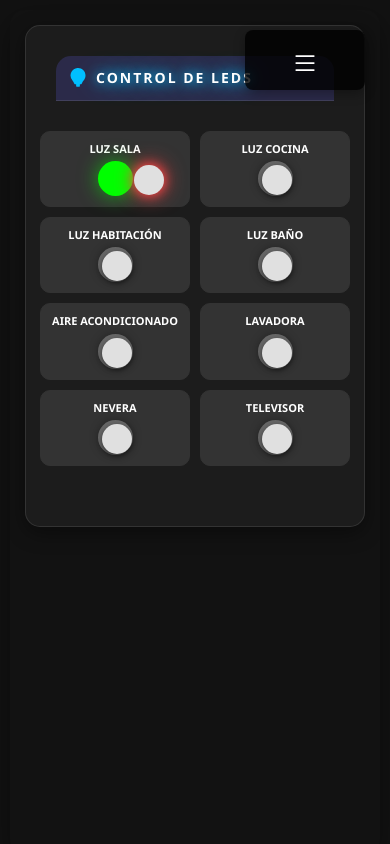
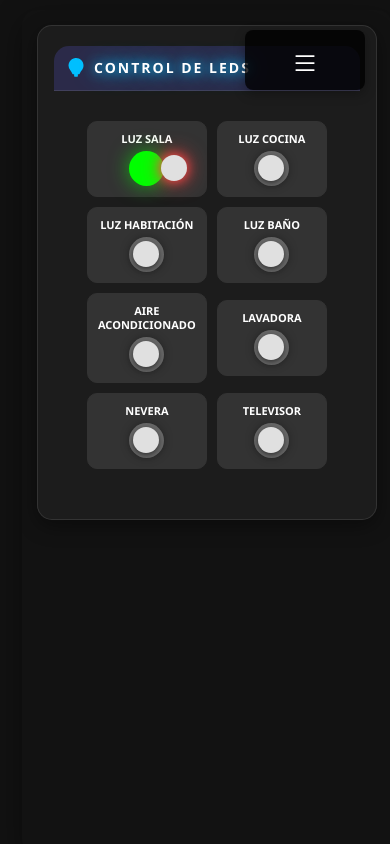
Before and after one commit to Naxl29/PROYECTO-ARDUINO, a Flask app: page /usuario/button in a window 390 px wide, after a click that opens the changed part. Run offline with Flask 3, Linux system fonts and the light colour scheme; the visitor is signed in with stand-in values (Sample User, id 1); data that the repository does not hold is empty; some libraries are stand-ins or nearby versions.

Commit message:
Actualización de estilos en button.css: se ajusta el ancho máximo, se modifica la alineación de los elementos y se añaden media queries para mejorar la responsividad en diferentes tamaños de pantalla.

```diff
--- a/static/css/button.css
+++ b/static/css/button.css
@@ -23,7 +23,7 @@ body {
     border-radius: 20px;
     box-shadow: 0 10px 30px rgba(0, 0, 0, 0.5);
     border: 1px solid var(--card-border);
-    max-width: 1200px; /* Ancho suficiente para una sola fila */
+    max-width: 100%;
     padding: 30px;
     animation: fadeIn 1s ease-in-out; /* Animación de entrada */
 }
@@ -63,7 +63,7 @@ body {
     display: flex;
     flex-wrap: wrap; /* Permite que los elementos pasen a la siguiente fila si no hay espacio */
     justify-content: center; /* Centra los elementos horizontalmente */
-    align-items: center;
+    align-items: stretch;
     gap: 30px; /* Aumenta el espacio entre los botones */
     padding: 30px;
 }
@@ -78,7 +78,7 @@ body {
     border: 1px solid #333;
     border-radius: 15px;
     padding: 20px 15px;
-    width: 150px; /* Ancho fijo para consistencia */
+    width: 160px; /* Ancho base */
     transition: transform 0.3s ease, box-shadow 0.3s ease;
     cursor: pointer;
 }
@@ -229,3 +229,78 @@ body {
     box-shadow: 0 0 8px rgba(255, 68, 68, 0.8), 0 0 16px rgba(255, 68, 68, 0.6);
     --glow-color: #ff4444; /* Asegura que la animación de resplandor use rojo */
 }
+
+@media (max-width: 1200px) {
+    .led-control-card {
+        padding: 24px;
+    }
+    .led-grid {
+        gap: 24px;
+        padding: 20px;
+    }
+    .led-switch {
+        width: 140px;
+        padding: 18px 14px;
+    }
+}
+
+@media (max-width: 992px) {
+    .led-grid {
+        justify-content: space-between;
+    }
+    .led-switch {
+        width: calc(50% - 16px);
+        max-width: 220px;
+    }
+    .led-text {
+        font-size: 0.95rem;
+    }
+}
+
+@media (max-width: 768px) {
+    .led-control-card {
+        padding: 20px 16px;
+    }
+    .filter-row .form-label {
+        font-size: 0.875rem;
+    }
+    .led-switch {
+        width: calc(50% - 12px);
+        padding: 16px 12px;
+    }
+    .led-label {
+        width: 62px;
+        height: 34px;
+    }
+    .led-label:after {
+        width: 26px;
+        height: 26px;
+        top: 4px;
+        left: 4px;
+    }
+    .estado_led:checked + .led-label:after {
+        transform: translateX(28px);
+    }
+}
+
+@media (max-width: 576px) {
+    body {
+        padding: 0 12px;
+    }
+    .led-grid {
+        gap: 16px;
+        padding: 16px 8px;
+    }
+    .led-switch {
+        width: 100%;
+        max-width: none;
+        align-items: stretch;
+    }
+    .led-text {
+        font-size: 0.9rem;
+        margin-bottom: 12px;
+    }
+    .led-switch.all-switch {
+        width: 100%;
+    }
+}
```
